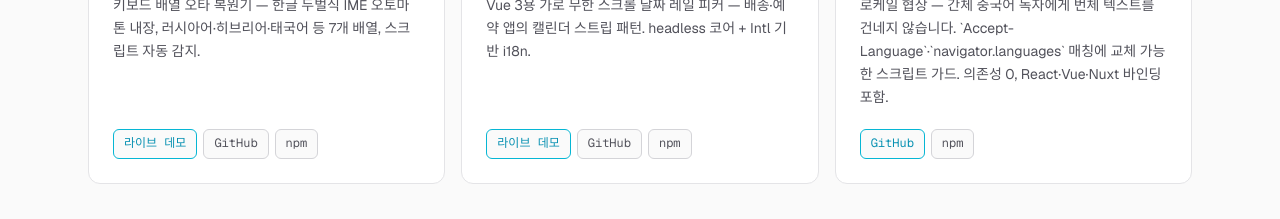
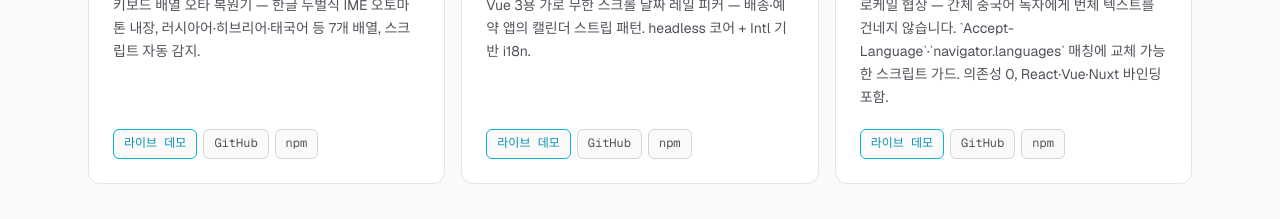
Before and after one commit to devslab-kr/devslab-kr.github.io, a plain HTML site: page index.html in a window 1280 px wide. Shown: the part 1140-1359 px from the top of the page. Drawn offline with nearby package versions, Linux system fonts and the light colour scheme.

Commit message:
docs: link the locale-match playground from its card (#10)
The card shipped with GitHub and npm only because the site did not
exist yet. It does now, and the playground is the chip that actually
shows what the library does.

```diff
--- a/index.html
+++ b/index.html
@@ -405,7 +405,8 @@
               <h3>locale-match</h3>
               <p id="d-localematch">로케일 협상 — 간체 중국어 독자에게 번체 텍스트를 건네지 않습니다.</p>
               <div class="links">
-                <a class="chip chip-primary" href="https://github.com/devslab-kr/locale-match">GitHub</a>
+                <a class="chip chip-primary" href="/locale-match/" data-i18n="live">라이브 데모</a>
+                <a class="chip" href="https://github.com/devslab-kr/locale-match">GitHub</a>
                 <a class="chip" href="https://www.npmjs.com/package/@devslab/locale-match">npm</a>
               </div>
             </article>
```
